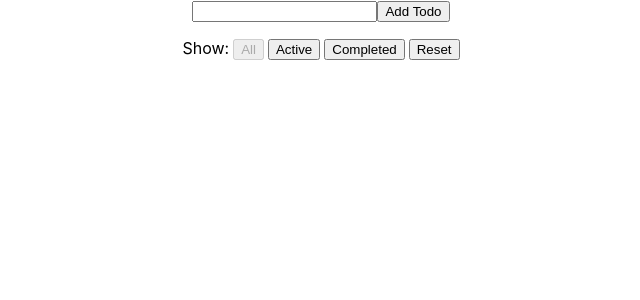
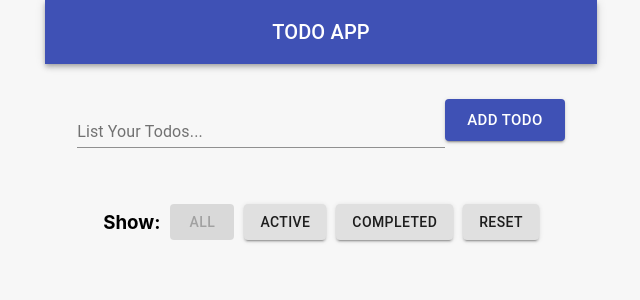
Before and after one commit to iftekkhar/react-redux-todo-app, a React (Create React App) app: page / in a window 1280 px wide. Shown: the top 300 px of the page, without its empty margins (319-959 px from the left). Built offline with nearby package versions, Linux system fonts and the light colour scheme.

Commit message:
final version

```diff
--- a/package.json
+++ b/package.json
@@ -3,6 +3,8 @@
   "version": "0.1.0",
   "private": true,
   "dependencies": {
+    "@material-ui/core": "^4.11.0",
+    "@material-ui/icons": "^4.9.1",
     "@testing-library/jest-dom": "^5.11.5",
     "@testing-library/react": "^11.1.0",
     "@testing-library/user-event": "^12.1.10",
--- a/src/App.css
+++ b/src/App.css
@@ -1,3 +1,20 @@
 .App {
   text-align: center;
 }
+.ReactModal__Overlay.ReactModal__Overlay--after-open {
+    background: #33333357 !important;
+}
+ul {
+  padding: 0px;
+}
+.d-flex-center{
+  display: flex;
+    align-items: center;
+    justify-content: center;
+    margin: 20px 0px;
+}
+.d-flex-space-between{
+  display: flex;
+    align-items: center;
+    justify-content: space-between;
+}
--- a/src/App.js
+++ b/src/App.js
@@ -2,14 +2,18 @@ import './App.css';
 import AddTodo from './Components/AddTodo';
 import TodoList from './Components/TodoList';
 import Filters from './Components/Filters';
+import NavBar from './Components/NavBar';
+import { Container } from '@material-ui/core';
+
 
 function App() {
   return (
-    <div className="App">
+    <Container maxWidth="sm">
+      <NavBar></NavBar>
       <AddTodo />
       <TodoList />
       <Filters />
-    </div>
+    </Container>
   );
 }
 
--- a/src/Components/AddTodo.js
+++ b/src/Components/AddTodo.js
@@ -1,23 +1,36 @@
-import React from 'react';
+import { Grid, Button, TextField } from '@material-ui/core';
+import React, { useState } from 'react';
 import { connect } from 'react-redux'
 import { addTodo } from './Redux/Actions';
 
 const AddTodo = ({ dispatch }) => {
-
-    let input;
+    const [todo, setTodo] = useState('');
+    const handleSetTodo = e => {
+        setTodo(e.target.value);
+    }
     const addTask = e => {
         e.preventDefault();
-        if (!input.value.trim()) return;
-        dispatch(addTodo(input.value));
-        input.value = '';
+        if (todo) { dispatch(addTodo(todo)); }
+        else { alert('write somthing') }
+        setTodo('')
+
     }
     return (
-        <div>
-            <form onSubmit={addTask}>
-                <input ref={node => input = node}></input>
-                <button type="submit"> Add Todo</button>
-            </form>
-        </div>
+        <Grid container
+            direction="row"
+            justify="center"
+            alignItems="center">
+            <Grid item xs={12}>
+                <form onSubmit={addTask} className="d-flex-center">
+                    <Grid item xs={6} md={8}>
+                        <TextField fullWidth margin="normal" onChange={handleSetTodo} id="standard-basic" value={todo} label="List Your Todos..." />
+                    </Grid>
+
+                    <Button variant="contained" size="large" color="primary" type="submit"> Add Todo</Button >
+
+                </form>
+            </Grid>
+        </Grid>
     );
 };
 
--- /dev/null
+++ b/src/Components/CompletedTodo.js
@@ -0,0 +1,20 @@
+import { Checkbox } from '@material-ui/core';
+import React, { useState } from 'react';
+
+const CompletedTodo = ({ todo, toggleTodo }) => {
+    const [checked, setChecked] = useState(todo.completed);
+
+    const handleChange = () => {
+        setChecked(!checked);
+    };
+    return (
+        <Checkbox
+            checked={checked}
+            onChange={handleChange}
+            onClick={() => toggleTodo(todo.id)}
+            inputProps={{ 'aria-label': 'primary checkbox' }}
+        />
+    );
+};
+
+export default CompletedTodo;
--- a/src/Components/DeleteTodo.js
+++ b/src/Components/DeleteTodo.js
@@ -1,13 +1,18 @@
 import React from 'react';
 import { connect } from 'react-redux'
 import { deleteTodo } from './Redux/Actions';
+import IconButton from '@material-ui/core/IconButton';
+import DeleteIcon from '@material-ui/icons/Delete';
 
 const DeleteTodo = ({ dispatch, todoId }) => {
     const handleDeleteTodo = id => {
         dispatch(deleteTodo(id));
     }
     return (
-        <button onClick={() => handleDeleteTodo(todoId)} >Delete</button>
+        <IconButton onClick={() => handleDeleteTodo(todoId)} aria-label="delete" color="secondary">
+            <DeleteIcon />
+        </IconButton>
+        // <button onClick={() => handleDeleteTodo(todoId)} >Delete</button>
     );
 };
 
--- a/src/Components/EditTodo.js
+++ b/src/Components/EditTodo.js
@@ -2,8 +2,20 @@ import React, { useState } from 'react';
 import { connect } from 'react-redux'
 import { updateTodo } from './Redux/Actions';
 import Modal from 'react-modal';
+import { Button, IconButton, TextField } from '@material-ui/core';
+import EditIcon from '@material-ui/icons/Edit';
 
 Modal.setAppElement('#root')
+const modalStyles = {
+    content: {
+        top: '50%',
+        left: '50%',
+        right: 'auto',
+        bottom: 'auto',
+        marginRight: '-50%',
+        transform: 'translate(-50%, -50%)'
+    }
+};
 
 const EditTodo = ({ dispatch, todoId, todoText }) => {
 
@@ -28,11 +40,14 @@ const EditTodo = ({ dispatch, todoId, todoText }) => {
 
     return (
         <>
-            <button onClick={openModal}>Edit Text</button>
-            <Modal isOpen={modalIsOpen} onRequestClose={closeModal}>
-                <form onSubmit={handleEditTodoList}>
-                    <input onChange={handleTextChange} value={innerText}></input>
-                    <button type='submit' >update</button>
+            <IconButton onClick={openModal} aria-label="edit">
+                <EditIcon />
+            </IconButton>
+
+            <Modal isOpen={modalIsOpen} onRequestClose={closeModal} style={modalStyles}>
+                <form onSubmit={handleEditTodoList} className="d-flex-center">
+                    <TextField onChange={handleTextChange} value={innerText} id="standard-basic" label="Update Todo Text" />
+                    <Button variant="contained" color="primary" type='submit' >Update</Button>
                 </form>
             </Modal>
         </>
--- a/src/Components/FilterLink.js
+++ b/src/Components/FilterLink.js
@@ -1,3 +1,4 @@
+import { Button } from '@material-ui/core';
 import React from 'react';
 import { connect } from 'react-redux';
 import { setTodoListFilter } from './Redux/Actions';
@@ -12,13 +13,14 @@ const mapDispatchToProps = (dispatch, ownProps) => ({
 
 const FilterLink = ({ active, children, onClick }) => {
     return (
-        <button
+        <Button
+            variant="contained"
             onClick={onClick}
             disabled={active}
-            style={{ marginLeft: '4px' }}
+            style={{ marginLeft: '10px' }}
         >
             {children}
-        </button>
+        </Button>
     )
 }
 
--- a/src/Components/Filters.js
+++ b/src/Components/Filters.js
@@ -1,3 +1,4 @@
+import { Button, Grid } from '@material-ui/core';
 import React from 'react';
 import { connect } from 'react-redux';
 import FilterLink from './FilterLink';
@@ -8,13 +9,18 @@ const Filters = ({ dispatch }) => {
         dispatch(resetTodo());
     }
     return (
-        <div>
-            <span>Show:</span>
+        <Grid container
+            direction="row"
+            justify="center"
+            alignItems="center"
+        >
+
+            <h3>Show:</h3>
             <FilterLink filter={todoListFilters.SHOW_ALL}>All</FilterLink>
             <FilterLink filter={todoListFilters.SHOW_ACTIVE}>Active</FilterLink>
             <FilterLink filter={todoListFilters.SHOW_COMPLETED}>Completed</FilterLink>
-            <button style={{ marginLeft: '4px' }} onClick={resetList}>Reset</button>
-        </div>
+            <Button variant="contained" style={{ marginLeft: '10px' }} onClick={resetList}>Reset</Button>
+        </Grid>
     );
 };
 
--- /dev/null
+++ b/src/Components/NavBar.js
@@ -0,0 +1,16 @@
+import React from 'react';
+import { AppBar, Toolbar, Typography } from '@material-ui/core';
+
+const NavBar = () => {
+    return (
+        <AppBar position="static">
+            <Toolbar style={{ margin: '0 auto' }}>
+                <Typography variant="h6">
+                    TODO APP
+    </Typography>
+            </Toolbar>
+        </AppBar>
+    );
+};
+
+export default NavBar;
--- a/src/Components/TodoList.js
+++ b/src/Components/TodoList.js
@@ -1,5 +1,7 @@
+import { Paper } from '@material-ui/core';
 import React from 'react';
 import { connect } from 'react-redux'
+import CompletedTodo from './CompletedTodo';
 import DeleteTodo from './DeleteTodo';
 import EditTodo from './EditTodo';
 import { todoListFilters, toggleTodo } from './Redux/Actions';
@@ -32,22 +34,29 @@ const mapDispatchToProps = dispatch => {
 
 const TodoList = ({ todos, toggleTodo }) => {
 
+
     return (
         <div>
             <ul>{
                 todos.map((todo) => (
 
-                    <li
+                    <Paper
+                        className="d-flex-space-between"
+                        elevation={3}
                         key={todo.id}
-                        style={{ textDecoration: todo.completed ? 'line-through' : 'none' }}
+                        style={{ textDecoration: todo.completed ? 'line-through' : 'none', marginTop: '20px', padding: '10px' }}
                     >
+                        <div>
+                            <CompletedTodo toggleTodo={toggleTodo} todo={todo}></CompletedTodo>
+                            <span>{todo.text}</span>
+                        </div>
+                        <div>
+                            <EditTodo todoId={todo.id} todoText={todo.text}></EditTodo>
+                            <DeleteTodo todoId={todo.id}></DeleteTodo>
+                        </div>
 
-                        {todo.text}
-                        <button onClick={() => toggleTodo(todo.id)} >Complete</button>
-                        <DeleteTodo todoId={todo.id}></DeleteTodo>
-                        <EditTodo todoId={todo.id} todoText={todo.text}></EditTodo>
 
-                    </li>
+                    </Paper>
 
 
                 ))
--- a/src/index.css
+++ b/src/index.css
@@ -5,6 +5,7 @@ body {
     sans-serif;
   -webkit-font-smoothing: antialiased;
   -moz-osx-font-smoothing: grayscale;
+  background-color: #f7f7f7;
 }
 
 code {
```
Also changed, not shown: 2 other files (tests, documents, lock files or other folders).
